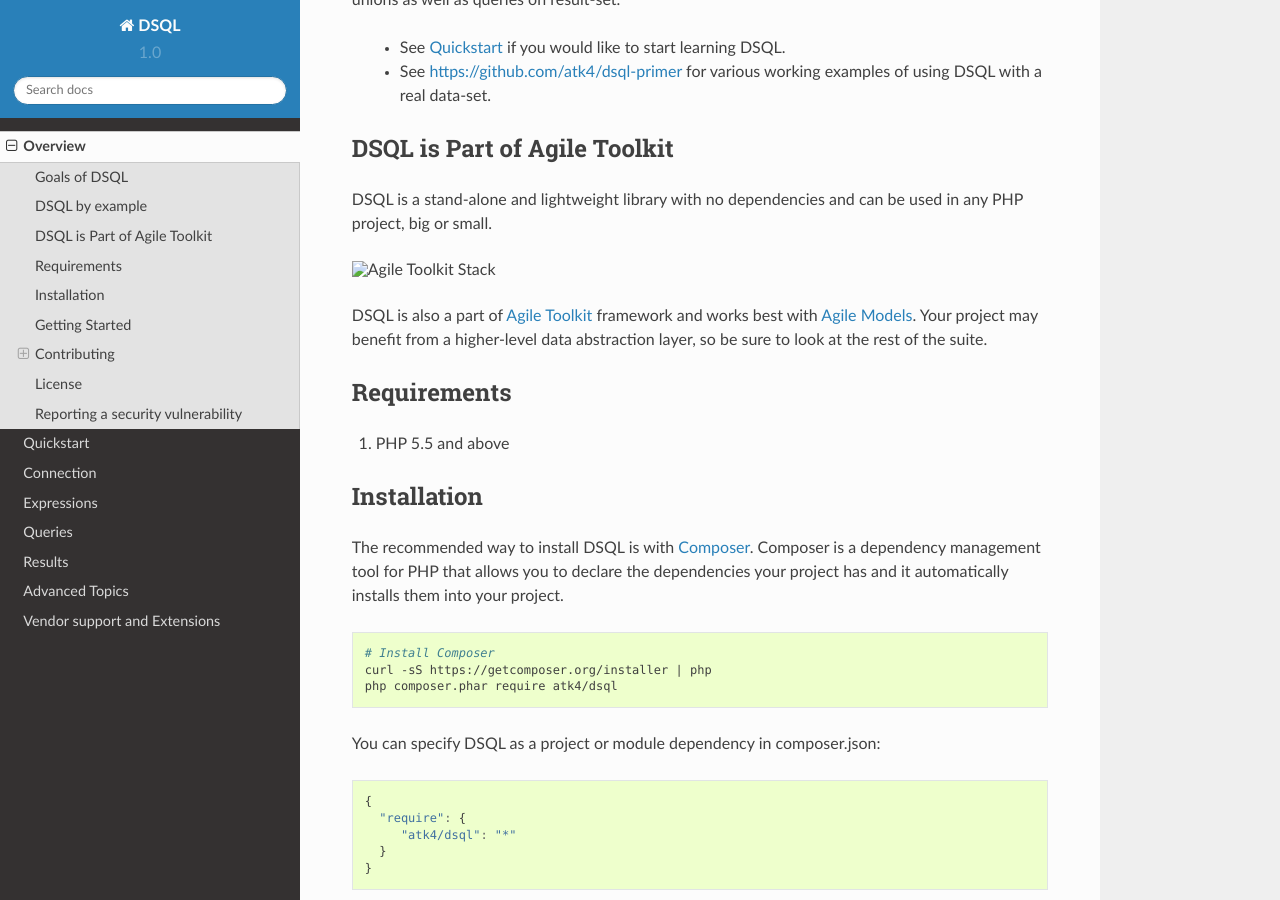
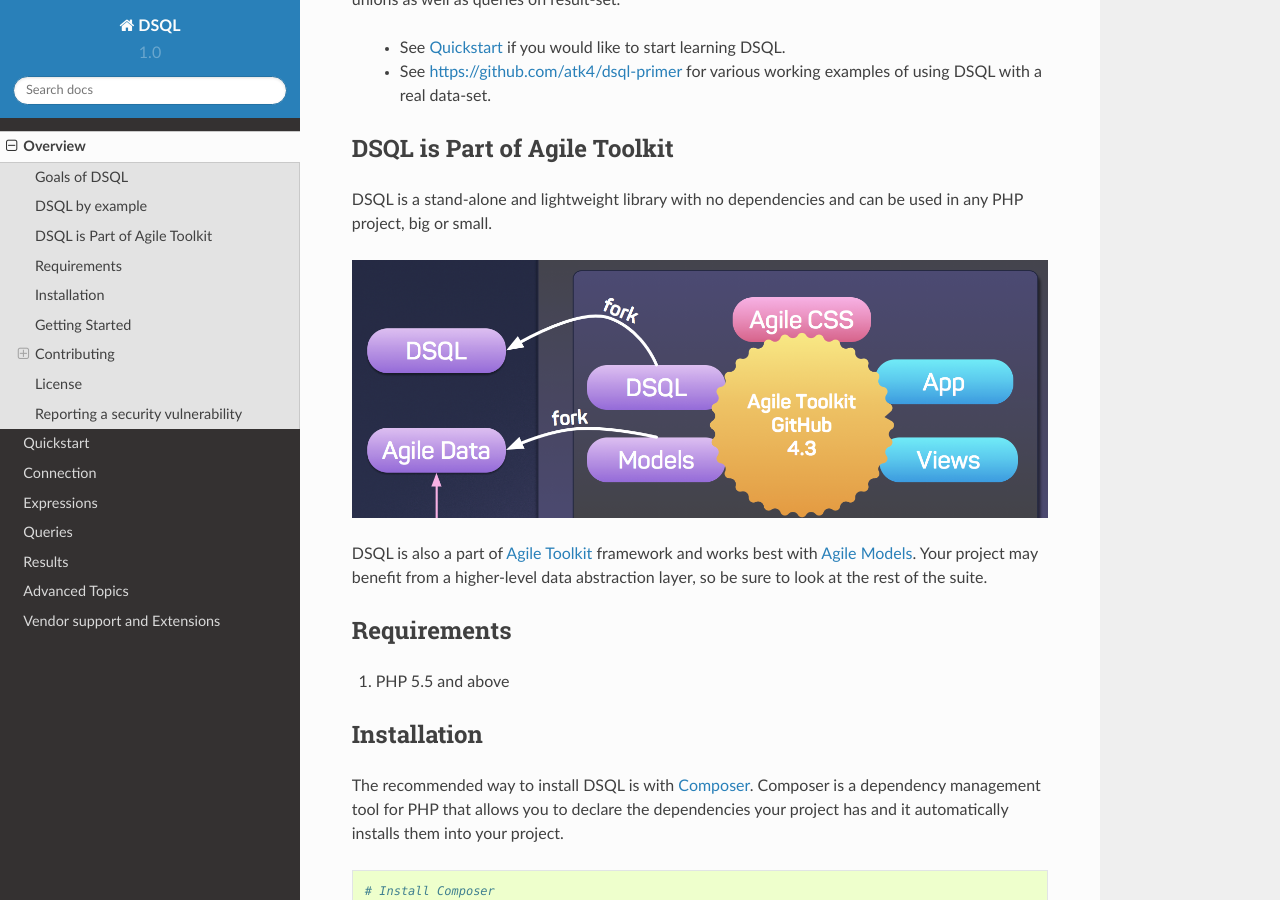
Before and after one commit to atk4/dsql, a Sphinx documentation site: the page built from docs/overview.rst, in a window 1280 px wide and 900 px high, scrolled down 1106 px. Built offline with Sphinx 7.4.7 and the Read the Docs theme 2.0.0, drawn with Linux system fonts in a browser that asks for light colours.

Commit message:
fix file ending

```diff
--- a/docs/overview.rst
+++ b/docs/overview.rst
@@ -56,7 +56,7 @@
 DSQL is a stand-alone and lightweight library with no dependencies and
 can be used in any PHP project, big or small.
 
-.. figure:: files/agiletoolkit.png
+.. figure:: images/agiletoolkit.png
    :alt: Agile Toolkit Stack
 
 DSQL is also a part of `Agile Toolkit`_ framework and works best with
```
